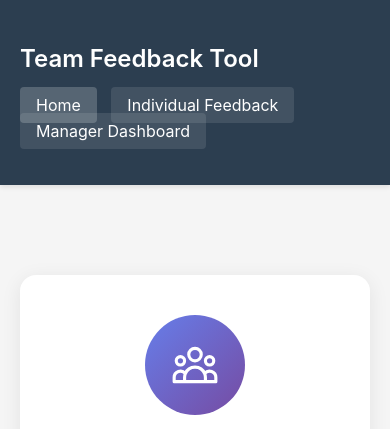
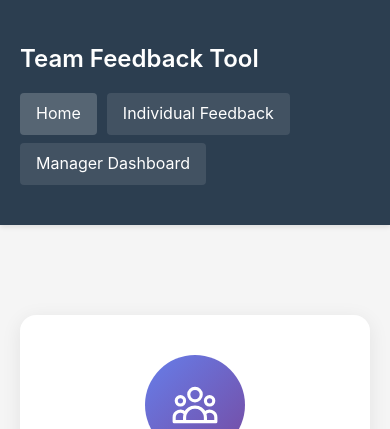
Before and after one commit to adereis/team-feedback-tool, a Flask app: page / in a window 390 px wide. Shown: the top 429 px of the page. Run offline with Flask 3, Linux system fonts and the light colour scheme; data that the repository does not hold is empty.

Commit message:
Use the page font in buttons and wrap the nav
Browsers do not let form controls inherit the page font, so every
<button> (Copy, Delete, Copy to Clipboard, Load Sample Workday Data,
the demo banner's Reset) rendered in the browser's default sans-serif
while the same .btn class on a link used the page font. One rule in
base.html makes buttons, inputs, selects and textareas inherit it;
class rules such as .btn still set their own size and weight.

On a phone the nav links wrapped onto a second row and overlapped the
first, because vertical padding on inline links does not push lines
apart. The nav is now a wrapping flex row with a gap.

Co-Authored-By: Claude Opus 5.5 <noreply@anthropic.com>
Claude-Session: https://claude.ai/code/session_0147oeQbw6wt1tvpB1NdhADe

```diff
--- a/templates/base.html
+++ b/templates/base.html
@@ -16,6 +16,11 @@
             background: #f5f5f5;
             color: #333;
             line-height: 1.6;
+        }
+
+        /* Browsers give form controls their own font; use the page's */
+        button, input, select, textarea {
+            font: inherit;
         }
 
         .container {
@@ -154,15 +159,18 @@
             font-weight: 600;
         }
 
+        /* Flex, not inline links: wrapped rows of padded inline links overlap */
         nav {
             margin-top: 15px;
+            display: flex;
+            flex-wrap: wrap;
+            gap: 8px 10px;
         }
 
         nav a {
             color: white;
             text-decoration: none;
             padding: 8px 16px;
-            margin-right: 10px;
             border-radius: 4px;
             background: rgba(255,255,255,0.1);
             transition: background 0.3s;
```
